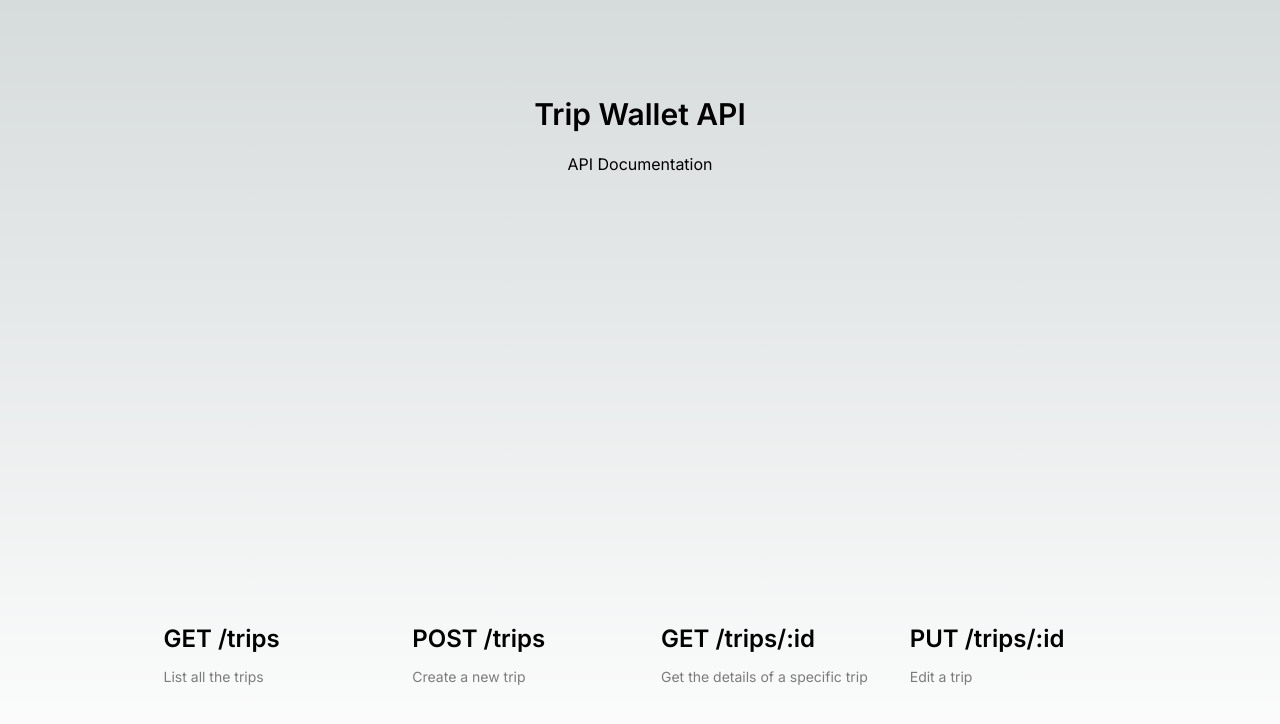
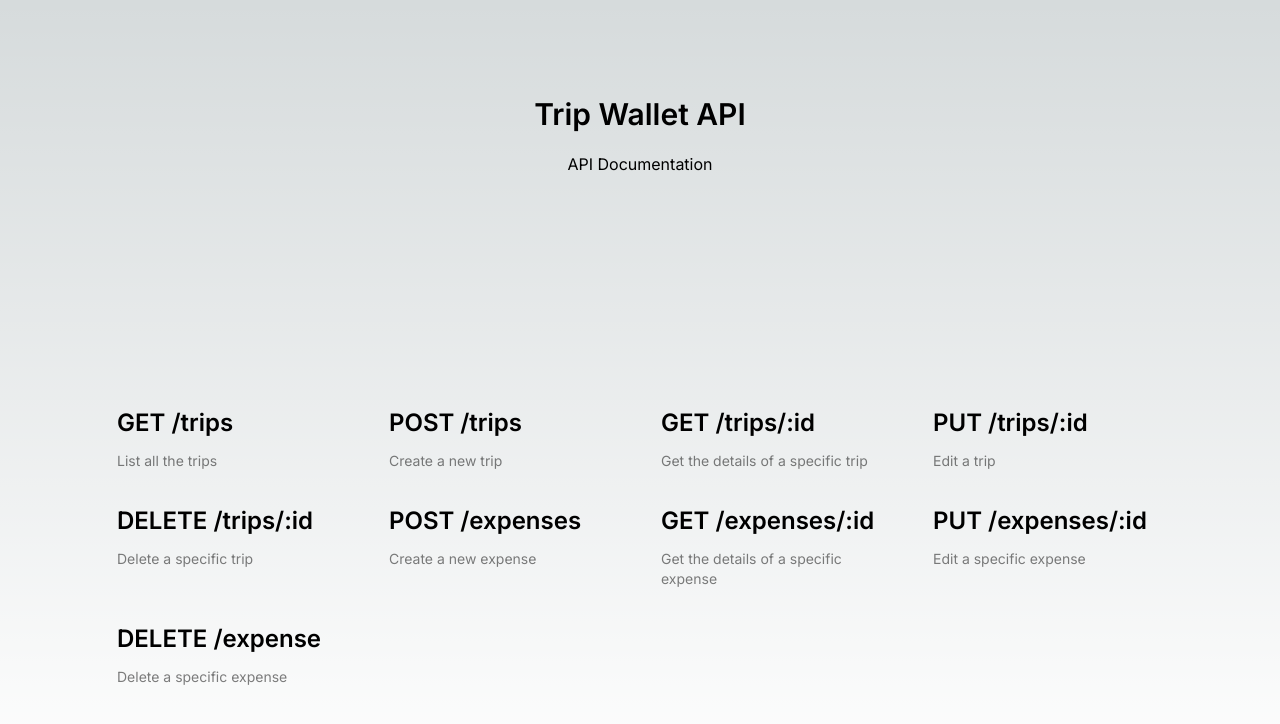
Before and after one commit to thatgirldorian/trip-wallet, a Next.js app: page / in a window 1280 px wide. Shown: the top 724 px of the page. Built offline with nearby package versions, Linux system fonts and the light colour scheme.

Commit message:
Added additional endpoints

```diff
--- a/pages/index.js
+++ b/pages/index.js
@@ -20,6 +20,26 @@ export default function Home() {
     {
       name: "PUT /trips/:id",
       description: "Edit a trip",
+    },
+    {
+      name: "DELETE /trips/:id",
+      description: "Delete a specific trip",
+    },
+    {
+      name: "POST /expenses",
+      description: "Create a new expense",
+    },
+    {
+      name: "GET /expenses/:id",
+      description: "Get the details of a specific expense",
+    },
+    {
+      name: "PUT /expenses/:id",
+      description: "Edit a specific expense",
+    },
+    {
+      name: "DELETE /expense",
+      description: "Delete a specific expense",
     },
   ];
 
```
